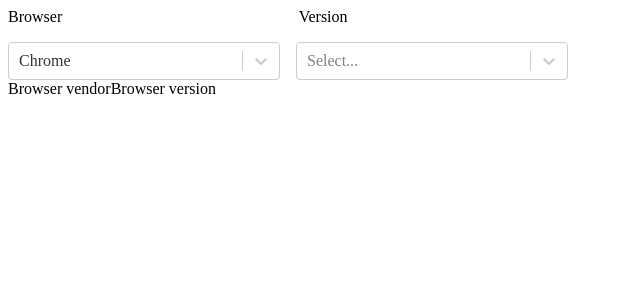
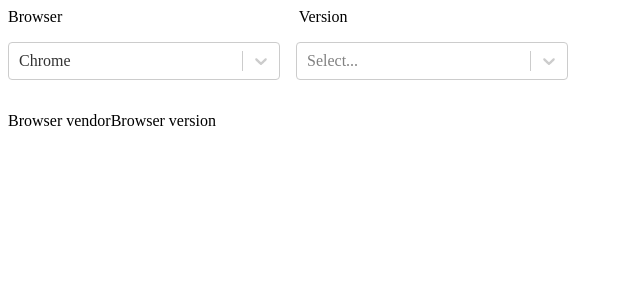
Before and after one commit to ObserveRTC/getstats-lab, a React (Create React App) app in the folder dashboard/: page /stats-details in a window 1280 px wide. Shown: the top 300 px of the page, without its empty margins (0-640 px from the left). Built offline with nearby package versions, Linux system fonts and the light colour scheme.

Commit message:
Before JSON viewer

```diff
--- /dev/null
+++ b/dashboard/src/components/stats.implementation.details/stats.implementation.details.module.scss
@@ -0,0 +1,6 @@
+.container {
+  display: flex;
+  flex-direction: row;
+  flex-wrap: wrap;
+  margin-top: 2rem;
+}
--- a/dashboard/src/components/stats.implementation.details/stats.implementation.details.view.tsx
+++ b/dashboard/src/components/stats.implementation.details/stats.implementation.details.view.tsx
@@ -1,12 +1,13 @@
 import React from "react";
 import {StatsDetails} from "../../redux/root.slice";
+import styles from './stats.implementation.details.module.scss'
 
 export type StatsImplementationDetailsViewProps = {
-    statsList: StatsDetails | undefined
+    statsList: StatsDetails
 }
 const StatsImplementationDetailsView = ({statsList}: StatsImplementationDetailsViewProps): React.ReactElement => {
     return (
-        <div>
+        <div className={styles.container}>
             <>Browser vendor</>
             <>Browser version</>
         </div>
```
